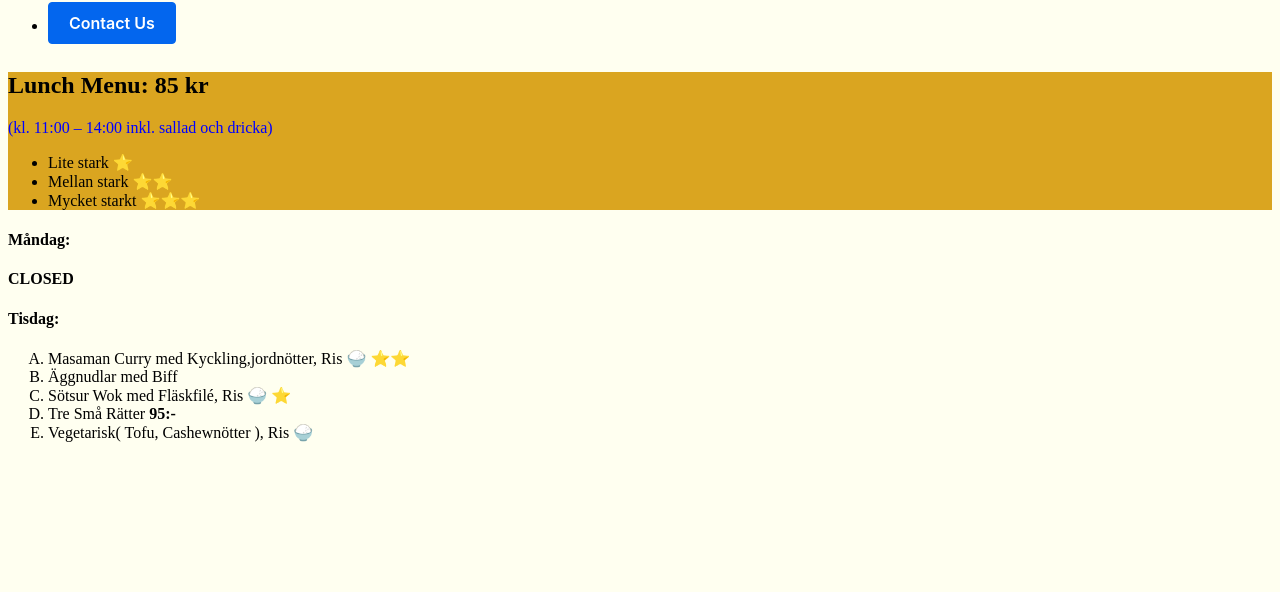
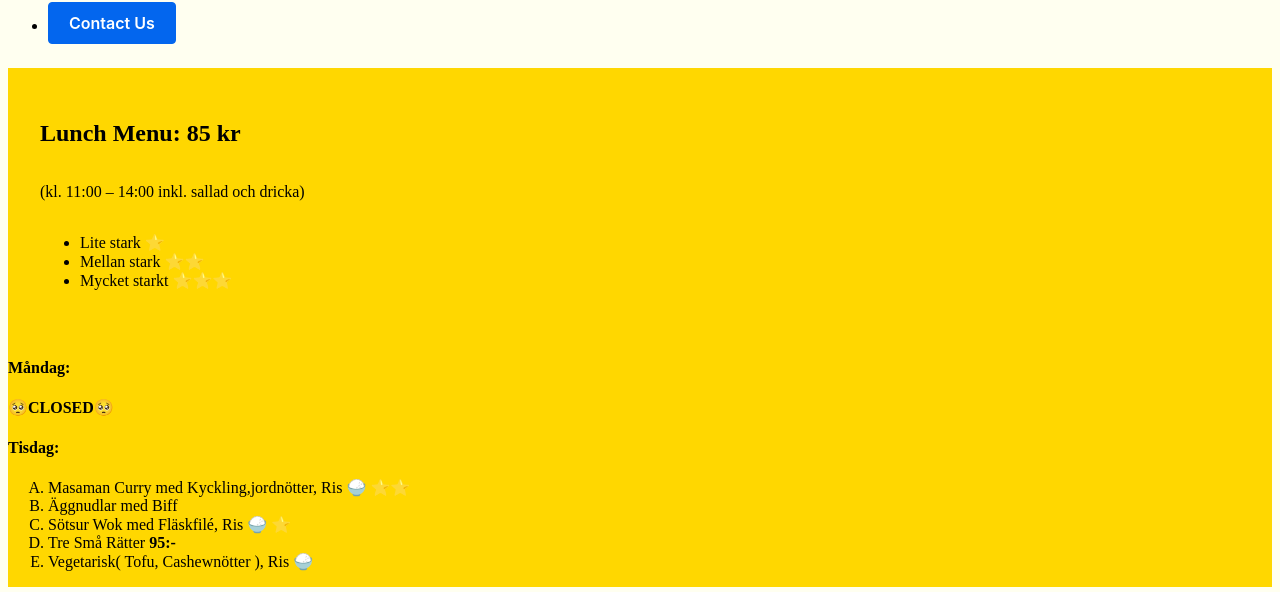
Before and after one commit to KarnellSchultz/wok88Site, a Next.js app: page /LunchMenu in a window 1280 px wide. Shown: the part 476-1068 px from the top of the page. Before the commit the page ends 934 px from the top, so only its background shows below. Built offline with nearby package versions, Linux system fonts and the light colour scheme.

Commit message:
fixed styles

```diff
--- a/package.json
+++ b/package.json
@@ -9,7 +9,8 @@
 		"next": "^9.2.1",
 		"react": "^16.12.0",
 		"react-dom": "^16.12.0",
-		"react-scripts": "3.3.0"
+		"react-scripts": "3.3.0",
+		"react-spring": "^8.0.27"
 	},
 	"scripts": {
 		"dev": "next",
@@ -32,6 +33,9 @@
 		]
 	},
 	"devDependencies": {
+		"@types/node": "^13.7.4",
+		"@types/react": "^16.9.21",
+		"@types/react-dom": "^16.9.5",
 		"typescript": "^3.8.2"
 	}
 }
--- a/src/pages/LunchMenu.js
+++ /dev/null
@@ -1,69 +0,0 @@
-import React from 'react';
-import PageWrapper from '../components/PageWrapper';
-import Nav from '../components/Nav';
-import Body from '../components/Body';
-
-export default function LunchMenu() {
-	return (
-		<PageWrapper>
-			<Nav />
-			<Body>
-				<>
-					<div>
-						<h2>Lunch Menu: 85 kr</h2>
-						<p>(kl. 11:00 – 14:00 inkl. sallad och dricka)</p>
-						<ul>
-							<li>Lite stark ⭐️</li>
-							<li>Mellan stark ⭐️⭐️</li>
-							<li>Mycket starkt ⭐️⭐️⭐️</li>
-						</ul>
-					</div>
-					<dl>
-						<section>
-							<h4>Måndag:</h4>
-							<h4>CLOSED</h4>
-						</section>
-
-						<section>
-							<h4>Tisdag:</h4>
-							<ol type="A">
-								<li>Masaman Curry med Kyckling,jordnötter, Ris 🍚 ⭐️⭐️ </li>
-								<li>Äggnudlar med Biff </li>
-								<li>Sötsur Wok med Fläskfilé, Ris 🍚 ⭐️ </li>
-								<li>
-									Tre Små Rätter <strong>95:-</strong>
-								</li>
-								<li>Vegetarisk( Tofu, Cashewnötter ), Ris 🍚 </li>
-							</ol>
-						</section>
-					</dl>
-				</>
-			</Body>
-			<style jsx>{`
-				background: DarkSeaGreen;
-				display: flex;
-				flex-direction: column;
-				margin: auto;
-			`}</style>
-
-			<style jsx>{`
-				p {
-					color: blue;
-				}
-				div {
-					background: goldenrod;
-				}
-				@media (max-width: 600px) {
-					div {
-						background: blue;
-					}
-				}
-			`}</style>
-			<style global jsx>{`
-				body {
-					background: #fffff0;
-				}
-			`}</style>
-		</PageWrapper>
-	);
-}
--- /dev/null
+++ b/src/pages/LunchMenu.tsx
@@ -0,0 +1,64 @@
+import React from 'react';
+import PageWrapper from '../components/PageWrapper';
+import Nav from '../components/Nav';
+import Body from '../components/Body';
+
+import { useSpring, animated } from 'react-spring';
+
+export default function LunchMenu() {
+	return (
+		<PageWrapper>
+			<Nav />
+			<Body>
+				<div className="menu-body">
+					<div className="header-content">
+						<h2>Lunch Menu: 85 kr</h2>
+						<p>(kl. 11:00 – 14:00 inkl. sallad och dricka)</p>
+						<ul>
+							<li>Lite stark ⭐️</li>
+							<li>Mellan stark ⭐️⭐️</li>
+							<li>Mycket starkt ⭐️⭐️⭐️</li>
+						</ul>
+					</div>
+					<div className="menu-options">
+						<dl>
+							<section>
+								<h4>Måndag:</h4>
+								<h4>🥺CLOSED🥺</h4>
+							</section>
+
+							<section>
+								<h4>Tisdag:</h4>
+								<ol type="A">
+									<li>Masaman Curry med Kyckling,jordnötter, Ris 🍚 ⭐️⭐️ </li>
+									<li>Äggnudlar med Biff </li>
+									<li>Sötsur Wok med Fläskfilé, Ris 🍚 ⭐️ </li>
+									<li>
+										Tre Små Rätter <strong>95:-</strong>
+									</li>
+									<li>Vegetarisk( Tofu, Cashewnötter ), Ris 🍚 </li>
+								</ol>
+							</section>
+						</dl>
+					</div>
+				</div>
+			</Body>
+			<style jsx>{`
+				.menu-body {
+					display: flex;
+					margin: auto;
+					flex-direction: column;
+					background: gold;
+				}
+
+				.header-content {
+					display: flex;
+					flex-direction: column;
+					margin: 2rem;
+				}
+				.menu-options {
+				}
+			`}</style>
+		</PageWrapper>
+	);
+}
--- a/src/pages/index.tsx
+++ b/src/pages/index.tsx
@@ -8,7 +8,6 @@ export default function HomePage() {
 
 	useEffect(() => {
 		const interval = setInterval(() => {
-			console.log('yoooo', foodImage);
 			foodImage >= 9 ? setFoodImage(1) : setFoodImage(foodImage + 1);
 		}, 3000);
 		return () => clearInterval(interval);
@@ -31,9 +30,8 @@ export default function HomePage() {
 				</div>
 			</Body>
 			<style jsx>{`
-				// background: gold;
+				flex-direction: column;
 				display: flex;
-				flex-direction: column;
 				margin: auto;
 
 				.header-content {
```
Also changed, not shown: 1 other file (tests, documents, lock files or other folders).
